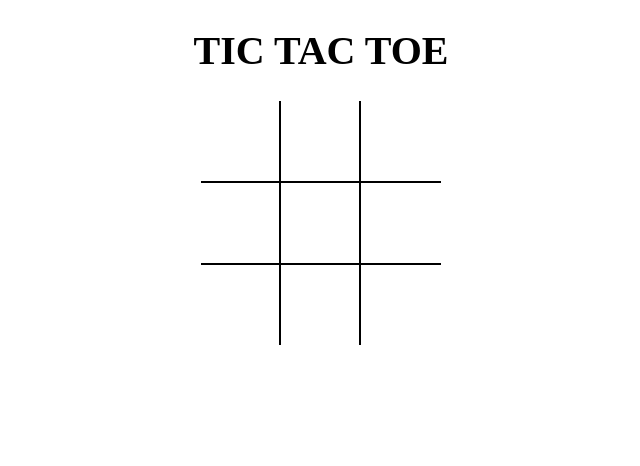
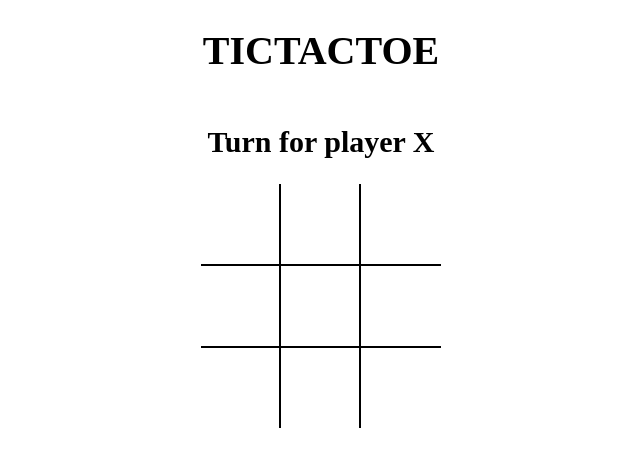
Before and after one commit to MdAzeen/tictactoe, a React (Vite) app: page / in a window 1280 px wide. Shown: the top 466 px of the page, without its empty margins (319-959 px from the left). Built offline with nearby package versions, Linux system fonts and the light colour scheme.

Commit message:
calculate winner and lift up the state

```diff
--- a/src/App.jsx
+++ b/src/App.jsx
@@ -1,9 +1,33 @@
-import React from "react";
-import Board from "./components/Board";
-import "./styles/root.scss";
-export default () => (
-  <div className="app">
-    <h1>TIC TAC TOE</h1>
-    <Board/>
-  </div>
-);
+import React, { useState } from 'react';
+import Board from './components/Board';
+import { calculateWinner } from './helper';
+
+import './styles/root.scss';
+const App = () => {
+  const [board, setBoard] = useState(Array(9).fill(null));
+  const [isNext, setIsNext] = useState(false);
+  const winner = calculateWinner(board);
+  const message = winner
+    ? `Winner is ${winner}`
+    : ` Turn for player ${isNext ? 'O' : 'X'}`;
+  const handleSquareClick = position => {
+    if (board[position]) return;
+    if (winner) return;
+    setBoard(prev => {
+      return prev.map((square, pos) => {
+        if (pos === position) return isNext ? 'O' : 'X';
+
+        return square;
+      });
+    });
+    setIsNext(prev => !prev);
+  };
+  return (
+    <div className="app">
+      <h1>TICTACTOE</h1>
+      <h2>{message}</h2>
+      <Board board={board} handleSquareClick={handleSquareClick} />
+    </div>
+  );
+};
+export default App;
--- a/src/components/Board.jsx
+++ b/src/components/Board.jsx
@@ -1,47 +1,35 @@
-import React,{useState} from 'react'
-import Square from './Square'
-const Board = () => {
-    const [board,setBoard]=useState(Array(9).fill(null));
-    const[isNext,setIsNext]=useState(false);
-    console.log(board);
-    const handleSquareClick=(position)=>{
-        if(board[position])
-          return;
-        setBoard((prev)=>{
-           return prev.map((square,pos)=>{
-               if(pos===position)
-                 return isNext?'O':'X';
-
-                 return square;
-           })
-        })
-        setIsNext(prev=>!prev);
-
-    }
-    const renderSquare=(position)=>{
-        return <Square value={board[position]} onClick={()=>{
+import React from 'react';
+import Square from './Square';
+const Board = ({board,handleSquareClick}) => {
+  const renderSquare = position => {
+    return (
+      <Square
+        value={board[position]}
+        onClick={() => {
           handleSquareClick(position);
-        }} />
-    }
+        }}
+      />
+    );
+  };
   return (
-    <div className='board'>
-        <div className='board-row'>
+    <div className="board">
+      <div className="board-row">
         {renderSquare(0)}
         {renderSquare(1)}
         {renderSquare(2)}
       </div>
-        <div className='board-row'>
+      <div className="board-row">
         {renderSquare(3)}
         {renderSquare(4)}
         {renderSquare(5)}
       </div>
-        <div className='board-row'>
+      <div className="board-row">
         {renderSquare(6)}
         {renderSquare(7)}
         {renderSquare(8)}
       </div>
     </div>
-  )
-}
+  );
+};
 
-export default Board
+export default Board;
--- /dev/null
+++ b/src/helper.jsx
@@ -0,0 +1,19 @@
+export function calculateWinner(squares) {
+    const lines = [
+      [0, 1, 2],
+      [3, 4, 5],
+      [6, 7, 8],
+      [0, 3, 6],
+      [1, 4, 7],
+      [2, 5, 8],
+      [0, 4, 8],
+      [2, 4, 6],
+    ];
+    for (let i = 0; i < lines.length; i++) {
+      const [a, b, c] = lines[i];
+      if (squares[a] && squares[a] === squares[b] && squares[a] === squares[c]) {
+        return squares[a];
+      }
+    }
+    return null;
+  }
```
Lines whose indentation alone changed are shown as unchanged.
